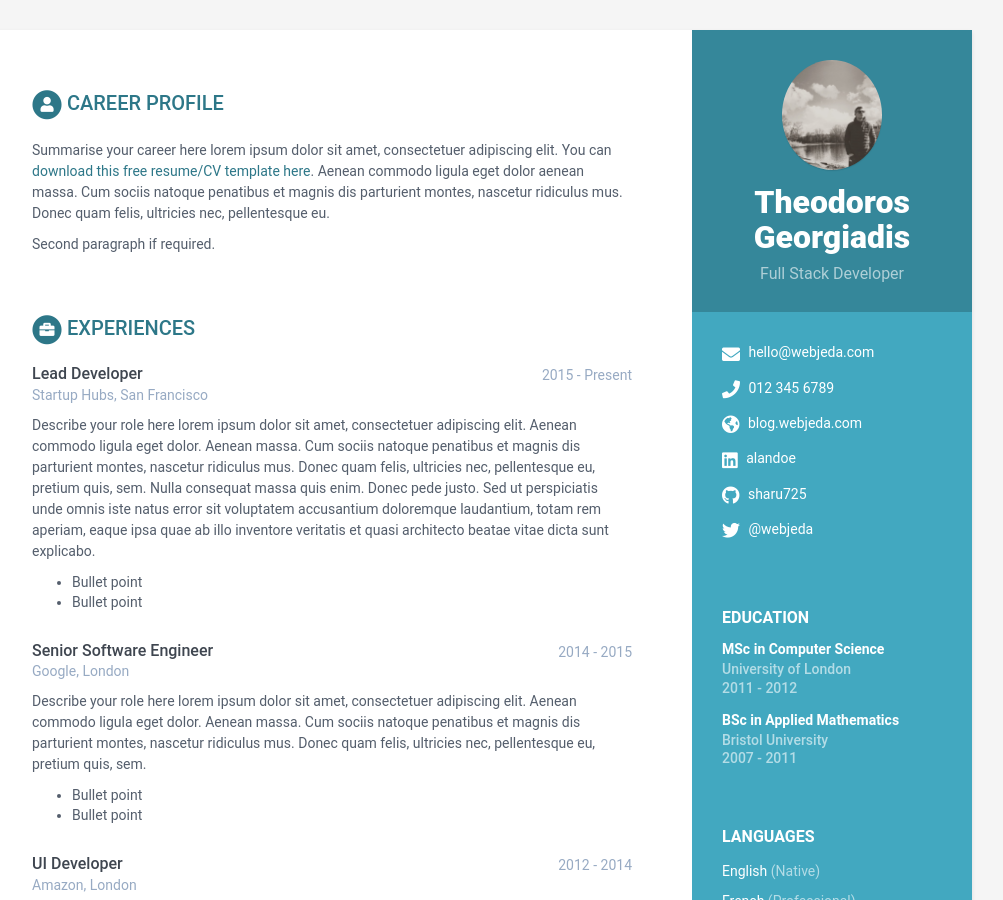
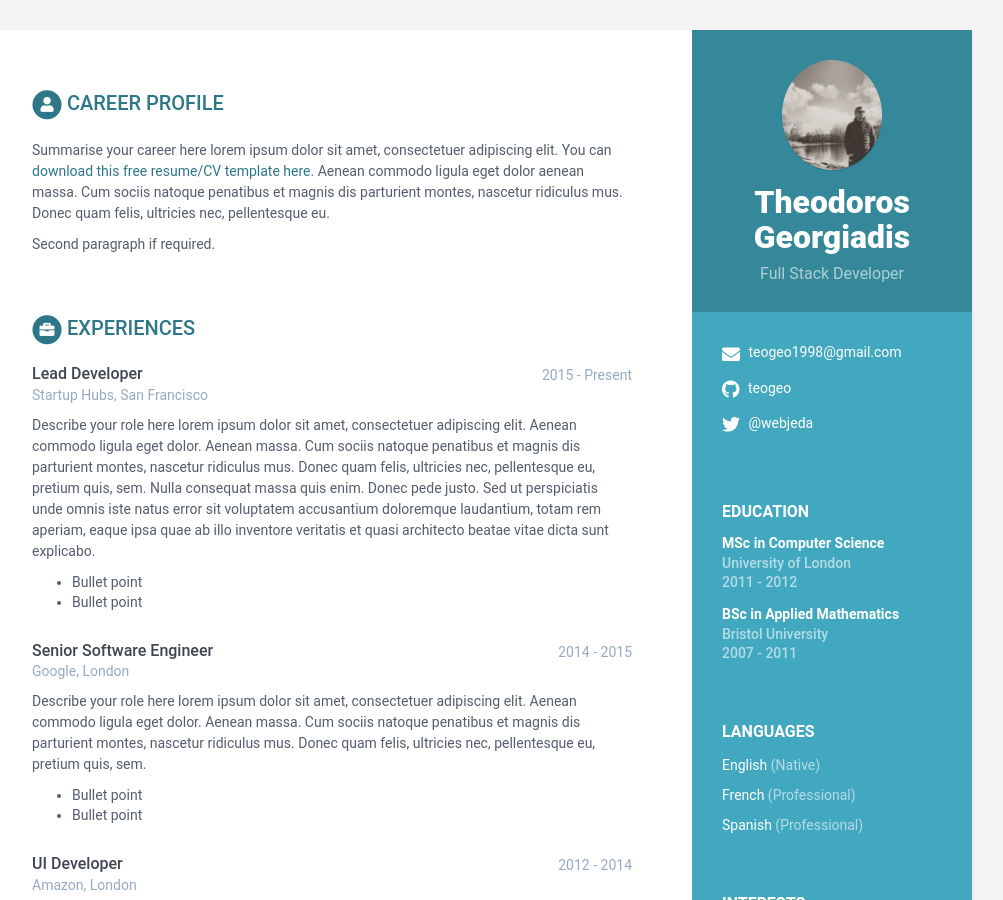
Before and after one commit to teogeo/Mycv, a Jekyll site: the page built from index.html, in a window 1280 px wide and 900 px high. Shown: the whole window, without its empty margins (168-1171 px from the left). Built offline with Jekyll 4.4.1, drawn with Linux system fonts in a browser that asks for light colours.

Commit message:
Update data.yml

```diff
--- a/_data/data.yml
+++ b/_data/data.yml
@@ -12,13 +12,8 @@ sidebar:
     avatar: 55648174_2096098147170486_8548492555640111104_n.jpg  #place a 100x100 picture inside /assets/images/ folder and provide the name of the file below
 
     # Sidebar links
-    email: hello@webjeda.com
-    phone: 012 345 6789
-    website: blog.webjeda.com #do not add http://
-    linkedin: alandoe
-    github: sharu725
-    gitlab:
-    bitbucket:
+    email: teogeo1998@gmail.com
+    github: teogeo
     twitter: '@webjeda'
     stack-overflow: # Number/Username, e.g. 123456/alandoe
     codewars:
```
